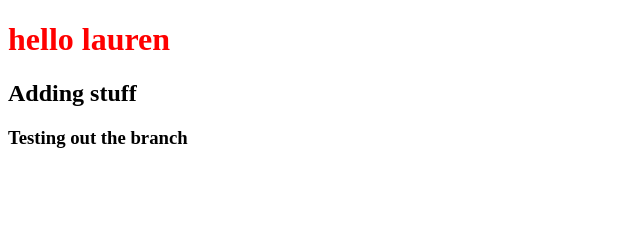
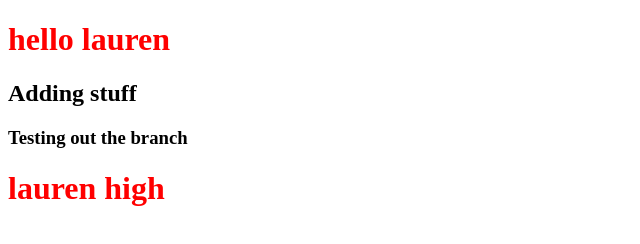
Before and after one commit to laurenhigh/Hello_github, a plain HTML site: page index.html in a window 1280 px wide. Shown: the whole page, without its empty margins (0-640 px from the left). Drawn offline with Linux system fonts and the light colour scheme.

Commit message:
added name
Added my name

```diff
--- a/index.html
+++ b/index.html
@@ -8,5 +8,6 @@
     <h1>hello lauren</h1>
     <h2>Adding stuff</h2>
     <h3>Testing out the branch</h3>
+    <h1>lauren high</h1>
   </body>
 </html>
```
